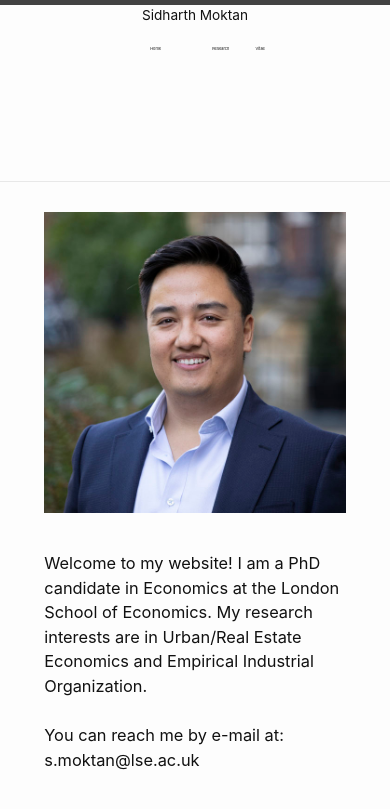
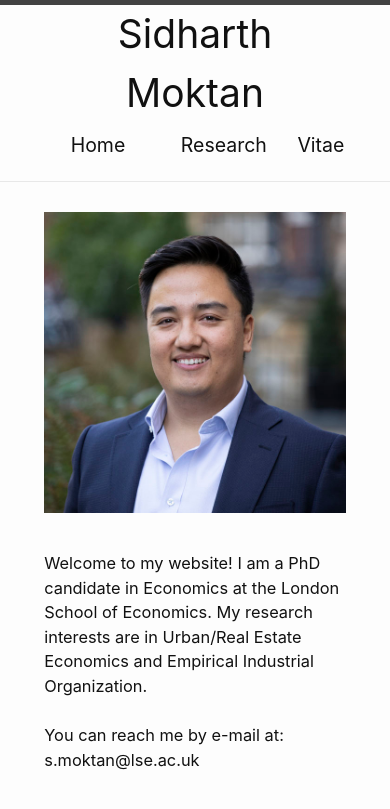
Before and after one commit to sidharthmoktan/sidharthmoktan.github.io, a Jekyll site: the page built from index.markdown, in a window 390 px wide. Shown: the top 809 px of the page. Built offline with Jekyll 4.4.1, drawn with Linux system fonts in a browser that asks for light colours.

Commit message:
Update _layout.scss

```diff
--- a/_sass/minima/_layout.scss
+++ b/_sass/minima/_layout.scss
@@ -6,7 +6,7 @@
       font-size: 4.5vw;
   }
   @media screen and (max-width: 600px) {
-      font-size: 3.5vw;
+      font-size: 10vw;
   }
   text-align: center;
   border-top: 5px solid $grey-color-dark;
@@ -38,7 +38,7 @@
     font-size: 2.25vw;
   }
   @media screen and (max-width: 600px) {
-      font-size: 1vw;
+      font-size: 5vw;
   }
   text-align: center;
   line-height: $base-line-height * $base-font-size * 2.25;
```
